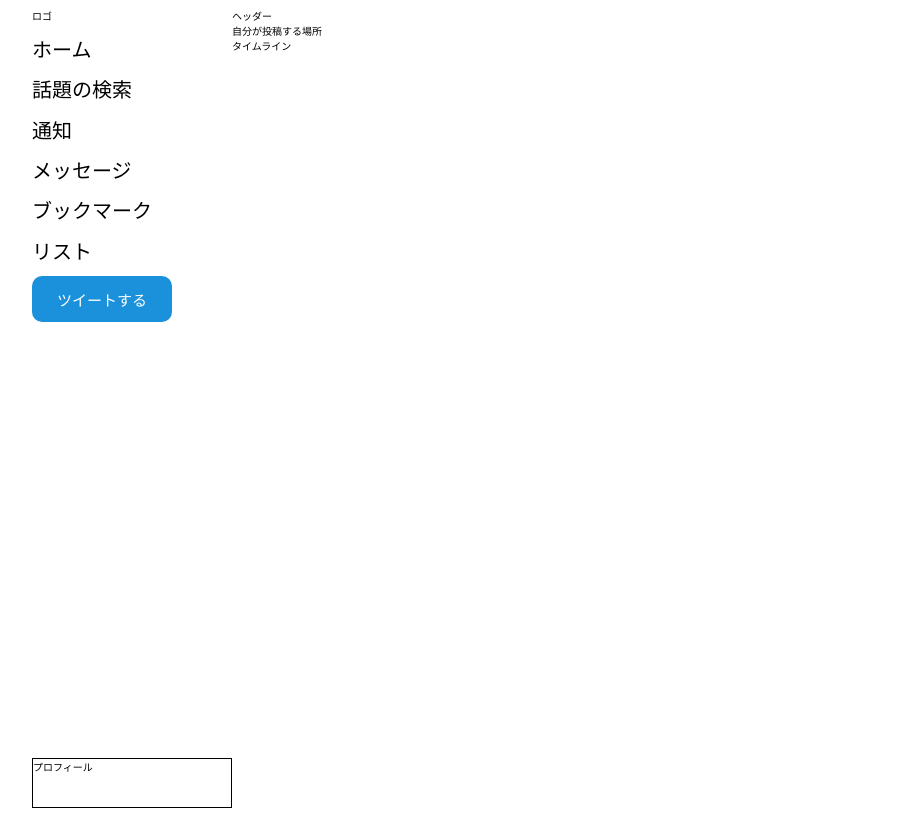
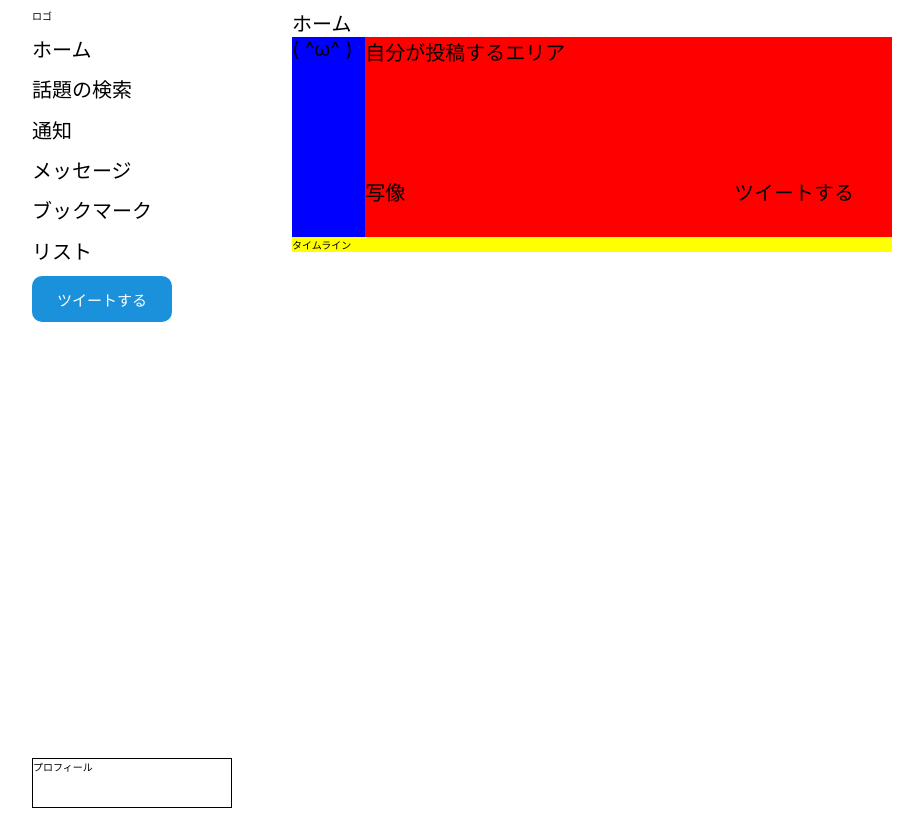
Before and after one commit to ponsaaan/Christina, a Next.js app: page / in a window 1280 px wide. Shown: the whole page, without its empty margins (81-1004 px from the left). Built offline with nearby package versions, Linux system fonts and the light colour scheme.

Commit message:
feat: fixed balance of center parts

```diff
--- a/src/pages/index.tsx
+++ b/src/pages/index.tsx
@@ -34,8 +34,19 @@ const Home: React.VFC = () => {
         </Navigation>
 
         <Wrapper>
-          <Header>ヘッダー</Header>
-          <MyTweet>自分が投稿する場所</MyTweet>
+          <Header>ホーム</Header>
+          <MyTweet>
+          <ProfileIcon>( ^ω^ )</ProfileIcon>
+          <TweetArea>
+            <TweetAreaUpper>自分が投稿するエリア</TweetAreaUpper>
+            <TweetAreaLower>
+              <IconArea>写像</IconArea>
+              <TweetButton>ツイートする</TweetButton>
+
+            </TweetAreaLower>
+
+          </TweetArea>
+          </MyTweet>
           <Timeline>タイムライン</Timeline>
         </Wrapper>
       </Container>
@@ -75,12 +86,24 @@ const ButtonArea = styled.button`
   font-size: 1.5rem;
   cursor: pointer;
 `;
-const Header = styled.div``;
-const MyTweet = styled.div``;
+const Header = styled.div`
+  font-size: 2rem;
+  width: 60rem;
+`;
+const MyTweet = styled.div`
+  font-size: 2rem;
+  width: 60rem;
+  height: 20rem;
+  display: flex;
+`;
 const Wrapper = styled.div`
-
+  width: 60rem;
+  padding-left: 6rem;
 `;
-const Timeline = styled.div``;
+const Timeline = styled.div`
+background: yellow;
+width: 60rem;
+`;
 const LogoArea = styled.div`
   height: 2em;
 `;
@@ -97,3 +120,24 @@ const ProfileArea = styled.div`
   height: 5rem;
   border: 1px solid black;
 `;
+
+const ProfileIcon = styled.div`
+background: blue;
+height: 100%;
+width: 12.2%;
+`;
+const TweetArea = styled.div`
+background: red;
+height: 100%;
+width: 87.8%;
+`;
+const TweetAreaUpper = styled.div`
+height: 7em;
+`;
+const TweetAreaLower = styled.div`
+height: 3em;
+display: flex;`;
+const IconArea = styled.div`
+  width: 70%;`;
+const TweetButton = styled.div`
+  width: 30%;`;
```
